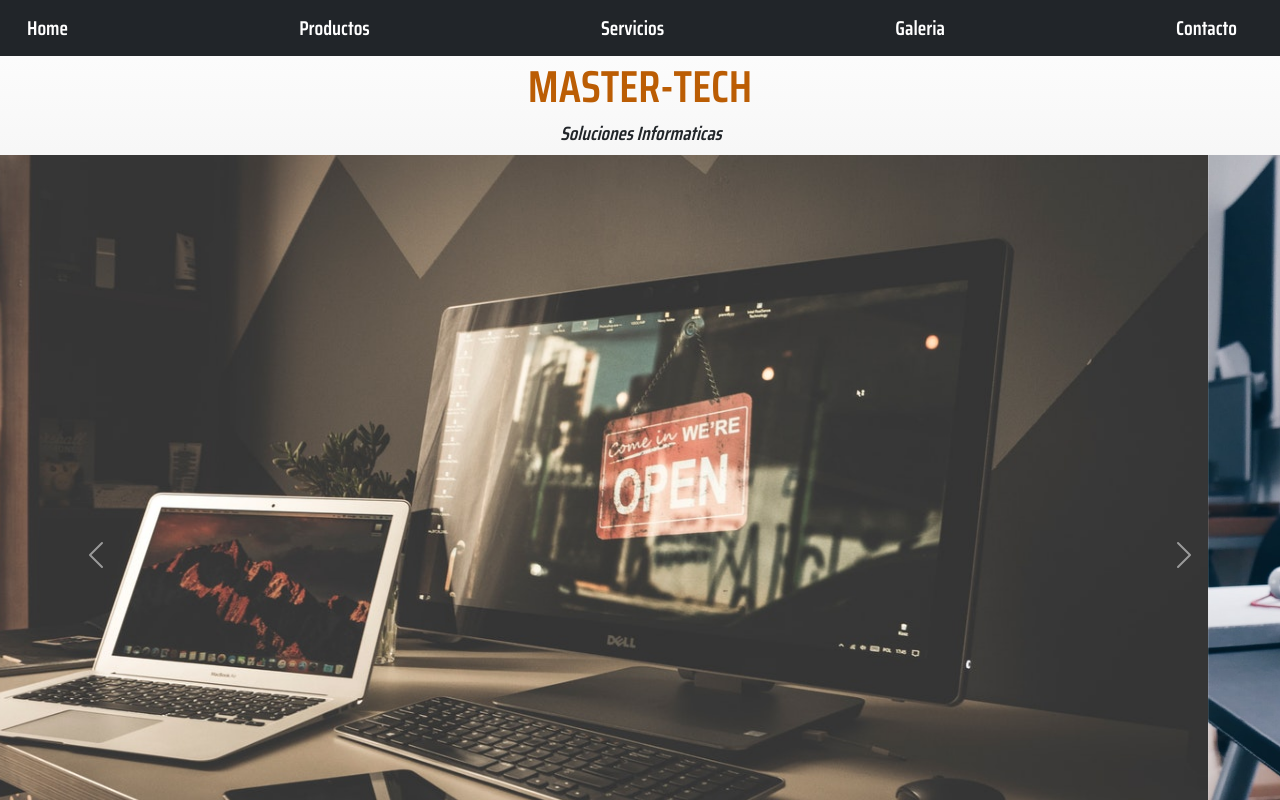
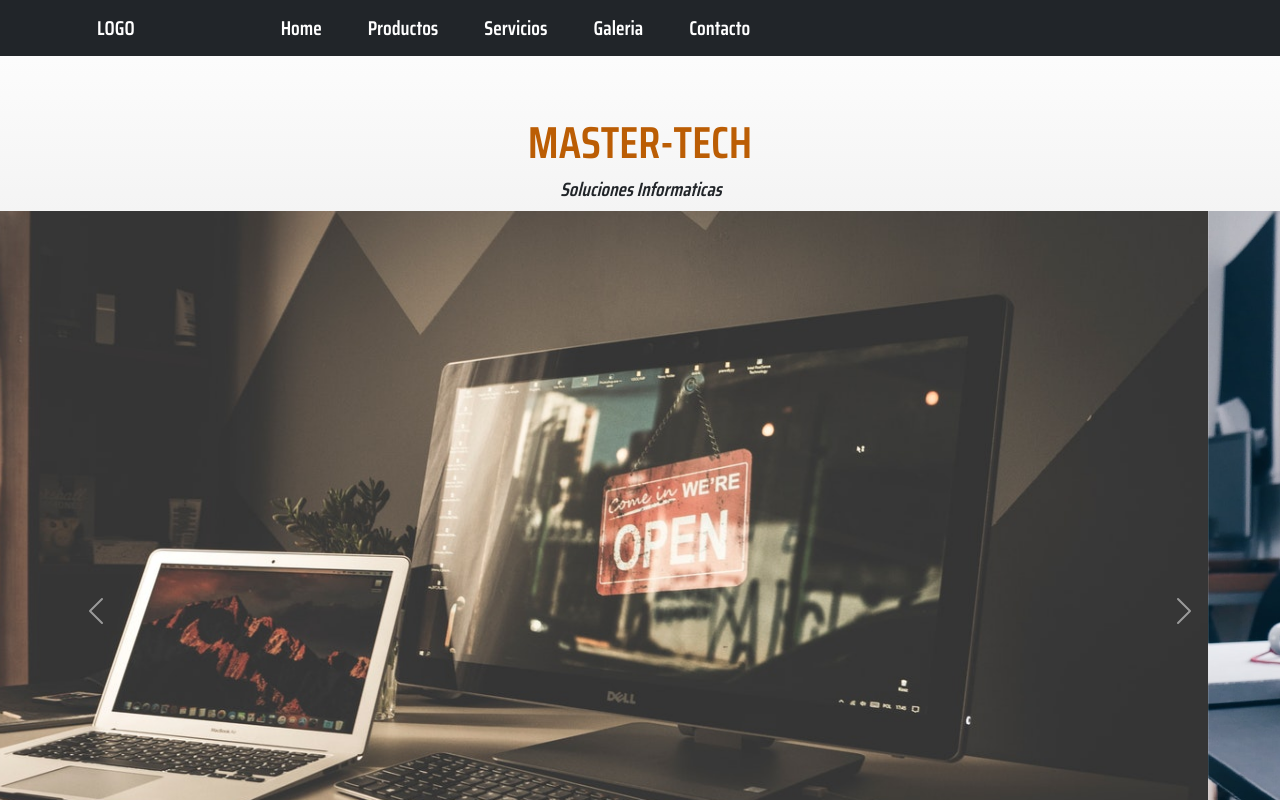
Before and after one commit to emilio1986/proyectoWeb, a website: page index.html in a window 1280 px wide. Shown: the top 800 px of the page. Drawn offline with nearby package versions, Linux system fonts and the light colour scheme; a web font is replaced by a local one.

Commit message:
Hamburguer

```diff
--- a/CSS0/styles.css
+++ b/CSS0/styles.css
@@ -36,6 +36,7 @@ ul {
     height: 100%;
     display: flex;
     justify-content: space-around;
+    text-align: center;
 }
 
 .tituloPrincipal {
@@ -62,7 +63,10 @@ nav {
     position: sticky;
     top: 0px;
     background-color: black;
+
 }
+
+
 
 h2 {
    /* color: rgba(0, 0, 0, 0.966);*/
@@ -95,6 +99,7 @@ font-weight: bolder;
 /*   HEADER */
 
 /*   QUERYES */
+
 @media(min-width:200px){
 
     .tituloPrincipal{
@@ -141,6 +146,9 @@ font-weight: bolder;
         font-size: 17px;
     }
 
+
+
+
 }
 
 @media(min-width:728px){
@@ -184,7 +192,7 @@ font-weight: bolder;
     }
 
 
-}
+ }
 }
 
 
--- a/index.html
+++ b/index.html
@@ -6,10 +6,12 @@
   <meta http-equiv="X-UA-Compatible" content="IE=edge">
   <meta name="viewport" content="width=device-width, initial-scale=1.0">
   <title>Master-Tech tecnologia al alcance de la mano</title>
-    <meta name="description" content=" MasterTech es una tienda web Informatica de confianza que ofrece productos informaticos y servicios para clientes exigentes">
+  <meta name="description"
+    content=" MasterTech es una tienda web Informatica de confianza que ofrece productos informaticos y servicios para clientes exigentes">
   <meta name="keywords" content=" Informatica productos ,venta, compra, servicios informáticos">
 
-    <link href="https://cdn.jsdelivr.net/npm/bootstrap@5.1.1/dist/css/bootstrap.min.css" rel="stylesheet" integrity="sha384-F3w7mX95PdgyTmZZMECAngseQB83DfGTowi0iMjiWaeVhAn4FJkqJByhZMI3AhiU" crossorigin="anonymous">
+  <link href="https://cdn.jsdelivr.net/npm/bootstrap@5.1.1/dist/css/bootstrap.min.css" rel="stylesheet"
+    integrity="sha384-F3w7mX95PdgyTmZZMECAngseQB83DfGTowi0iMjiWaeVhAn4FJkqJByhZMI3AhiU" crossorigin="anonymous">
   <link rel="stylesheet" href="CSS0/styles.css">
   <link rel="preconnect" href="https://fonts.googleapis.com">
   <link rel="preconnect" href="https://fonts.gstatic.com" crossorigin>
@@ -21,8 +23,7 @@
 
 
 <body>
-
-  <nav class="navbar fixed-top navbar-dark bg-dark">
+  <!--   <nav class="navbar fixed-top navbar-dark bg-dark">
     <div class="container-fluid">
       <a class="navbar-brand" href="index.html">Home</a>
       <a class="navbar-brand" href="Paginas/Productos.html">Productos</a>
@@ -30,7 +31,46 @@
       <a class="navbar-brand" href="Paginas/Galeria.html">Galeria</a>
       <a class="navbar-brand" href="Paginas/Contacto.html">Contacto</a>
     </div>
+  </nav>  -->
+
+<div class="container-fluid-md">
+  <nav class="navbar navbar-expand-lg navbar-dark bg-dark">
+    <div class="container-md" >
+      <button class="navbar-toggler" type="button" data-bs-toggle="collapse" data-bs-target="#navbarTogglerDemo03" aria-controls="navbarTogglerDemo03" aria-expanded="false" aria-label="Toggle navigation">
+        <span class="navbar-toggler-icon"></span>
+      </button>
+      <a class="navbar-brand" href="#">LOGO</a>
+
+      <div class="collapse navbar-collapse" id="navbarTogglerDemo03">
+
+        <ul class="navbar-nav  me-auto mb-2 mb-lg-0" style="margin-left:100px;">
+          <li class="nav-item">
+             <a class="navbar-brand" href="index.html">Home</a>
+            <!-- <a class="nav-link " aria-current="page" href="#">Home</a> -->
+          </li>
+          <li class="nav-item">
+            <!-- <a class="nav-link active" aria-current="page" href="#">Productos</a> -->
+            <a class="navbar-brand" href="Paginas/Productos.html">Productos</a>
+          </li>
+          <li class="nav-item">
+            <!-- <a class="nav-link active" aria-current="page" >Servicios</a> -->
+            <a class="navbar-brand" href="Paginas/Servicios.html">Servicios</a>
+          </li>
+          <li class="nav-item">
+            <!-- <a class="nav-link active" aria-current="page">Galeria</a> -->
+            <a class="navbar-brand" href="Paginas/Galeria.html">Galeria</a>
+          </li>
+          <li class="nav-item">
+            <!-- <a class="nav-link active" aria-current="page" >Contacto</a> -->
+            <a class="navbar-brand" href="Paginas/Contacto.html">Contacto</a>
+          </li>
+
+        </ul>
+
+      </div>
+    </div>
   </nav>
+</div>
 
 
   <header>
@@ -45,14 +85,17 @@
   <div class="contenedorCaroussel">
     <div id="carouselExampleCaptions" class="carousel slide" data-bs-ride="carousel">
       <div class="carousel-indicators">
-            <button type="button" data-bs-target="#carouselExampleCaptions" data-bs-slide-to="0" class="active" aria-current="true" aria-label="Slide 1"></button>
-            <button type="button" data-bs-target="#carouselExampleCaptions" data-bs-slide-to="1" aria-label="Slide 2"></button>
-            <button type="button" data-bs-target="#carouselExampleCaptions" data-bs-slide-to="2" aria-label="Slide 3"></button>
+        <button type="button" data-bs-target="#carouselExampleCaptions" data-bs-slide-to="0" class="active"
+          aria-current="true" aria-label="Slide 1"></button>
+        <button type="button" data-bs-target="#carouselExampleCaptions" data-bs-slide-to="1"
+          aria-label="Slide 2"></button>
+        <button type="button" data-bs-target="#carouselExampleCaptions" data-bs-slide-to="2"
+          aria-label="Slide 3"></button>
       </div>
-          <div class="carousel-inner" >
+      <div class="carousel-inner">
 
-            <div class="carousel-item active"  >
-              <img src="imgs/fotoCarousellPersonalziadaMed.jpg" style="height:100vh; width: 100%;"  alt="fotoPrincipalCar" >
+        <div class="carousel-item active">
+          <img src="imgs/fotoCarousellPersonalziadaMed.jpg" style="height:100vh; width: 100%;" alt="fotoPrincipalCar">
           <div class="carousel-caption d-none d-md-block">
             <section class="carrouselSections">
               <h5>Pioneros en Desarrollo de Software </h5>
@@ -63,7 +106,8 @@
 
         <div class="carousel-item">
 
-              <img src="imgs/christopher-gower-m_HRfLhgABo-unsplash.jpg" style="height:100vh; width: 100%;"  alt="fotoSegundaCar"  >
+          <img src="imgs/christopher-gower-m_HRfLhgABo-unsplash.jpg" style="height:100vh; width: 100%;"
+            alt="fotoSegundaCar">
           <div class="carousel-caption d-none d-md-block">
             <section class="carrouselSections">
               <h5>Diseño y Estilo</h5>
@@ -71,8 +115,9 @@
             </section>
           </div>
         </div>
-            <div class="carousel-item" >
-              <img src="imgs/farzad-nazifi-p-xSl33Wxyc-unsplash.jpg" style="height:100vh; width: 100%;"  alt="fotoTerceraCar" ;>
+        <div class="carousel-item">
+          <img src="imgs/farzad-nazifi-p-xSl33Wxyc-unsplash.jpg" style="height:100vh; width: 100%;" alt="fotoTerceraCar"
+            ;>
           <div class="carousel-caption d-none d-md-block">
             <section class="carrouselSections">
               <h5>Ultima Generacion</h5>
@@ -82,11 +127,13 @@
         </div>
       </div>
 
-          <button class="carousel-control-prev" type="button" data-bs-target="#carouselExampleCaptions" data-bs-slide="prev">
+      <button class="carousel-control-prev" type="button" data-bs-target="#carouselExampleCaptions"
+        data-bs-slide="prev">
         <span class="carousel-control-prev-icon" aria-hidden="true"></span>
         <span class="visually-hidden">Previous</span>
       </button>
-          <button class="carousel-control-next" type="button" data-bs-target="#carouselExampleCaptions" data-bs-slide="next">
+      <button class="carousel-control-next" type="button" data-bs-target="#carouselExampleCaptions"
+        data-bs-slide="next">
         <span class="carousel-control-next-icon" aria-hidden="true"></span>
         <span class="visually-hidden">Next</span>
       </button>
@@ -105,14 +152,16 @@
 
       <article>
 
-                <p><i style="font-size: xx-large"><strong>Bienvenidos a nuestro sitio!! <strong></i> <br>Nos alegra que nos estes visitando!!. <br><br>
+        <p><i style="font-size: xx-large"><strong>Bienvenidos a nuestro sitio!! <strong></i> <br>Nos alegra que nos
+          estes visitando!!. <br><br>
           Permitenos contarte que Master-TEch es
           una empresa
           dedicada pasionalmente al servicio Informatico especializado para pequeñas , medianas y grandes
           empresas, <br> asi como tambien para individuos particulares.
           En esta web encontraras productos, articulos de interes, servicios en los que nos especializamos
           <br>
-                    por sobre todas las cosas : <i>SERIEDAD PROFESIONALISMO Y COMPROMISO</i></p>
+          por sobre todas las cosas : <i>SERIEDAD PROFESIONALISMO Y COMPROMISO</i>
+        </p>
       </article>
 
     </section>
@@ -191,7 +240,9 @@
     </div>
   </footer>
 
-    <script src="https://cdn.jsdelivr.net/npm/bootstrap@5.1.1/dist/js/bootstrap.bundle.min.js" integrity="sha384-/bQdsTh/da6pkI1MST/rWKFNjaCP5gBSY4sEBT38Q/9RBh9AH40zEOg7Hlq2THRZ" crossorigin="anonymous"></script>
+  <script src="https://cdn.jsdelivr.net/npm/bootstrap@5.1.1/dist/js/bootstrap.bundle.min.js"
+    integrity="sha384-/bQdsTh/da6pkI1MST/rWKFNjaCP5gBSY4sEBT38Q/9RBh9AH40zEOg7Hlq2THRZ"
+    crossorigin="anonymous"></script>
 </body>
 
 
```
Lines whose indentation alone changed are shown as unchanged.
